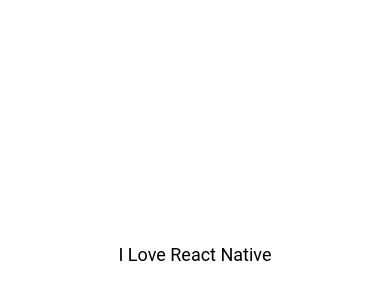
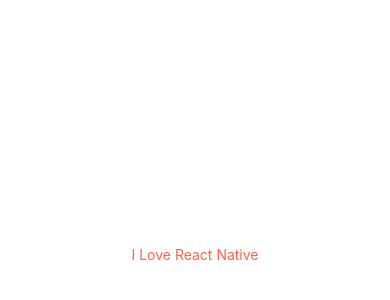
Before and after one commit to shubham18rastogi/DoneWithIt, a React Native app: screen / in a window 390 px wide. Shown: the part 168-468 px from the top of the page. Built offline with nearby package versions, Linux system fonts and the light colour scheme.

Commit message:
Platform Specific Code

```diff
--- a/app/components/AppText.js
+++ b/app/components/AppText.js
@@ -1,13 +1,23 @@
 import React from "react";
 import { StyleSheet, Text, Platform } from "react-native";
+
 function AppText({ children }) {
   return <Text style={styles.text}>{children}</Text>;
 }
 
 const styles = StyleSheet.create({
   text: {
-    fontSize: 18,
-    fontFamily: Platform.OS === "ios" ? "Avenir" : "Roboto",
+    ...Platform.select({
+      ios: {
+        fontSize: 20,
+        fontFamily: "Avenir",
+      },
+      android: {
+        fontSize: 18,
+        fontFamily: "Roboto",
+      },
+    }),
+    color: "tomato",
   },
 });
 
```
